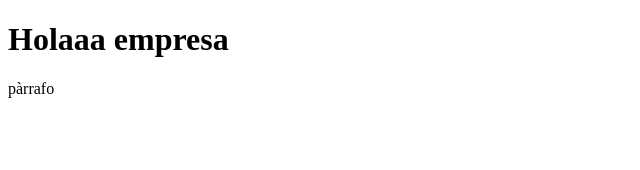
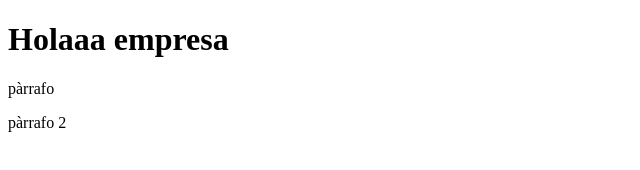
Before and after one commit to GenovevaMoreira/Proyecto, a plain HTML site: page Index.html in a window 1280 px wide. Shown: the full height of the page, 0-640 px from the left. Drawn offline with Linux system fonts and the light colour scheme.

Commit message:
Agregando segundo parrafo

```diff
--- a/Index.html
+++ b/Index.html
@@ -11,5 +11,6 @@
         Holaaa empresa
     </h1>
     <p> pàrrafo </p>
+     <p> pàrrafo 2 </p>
 </body>
 </html>
```
